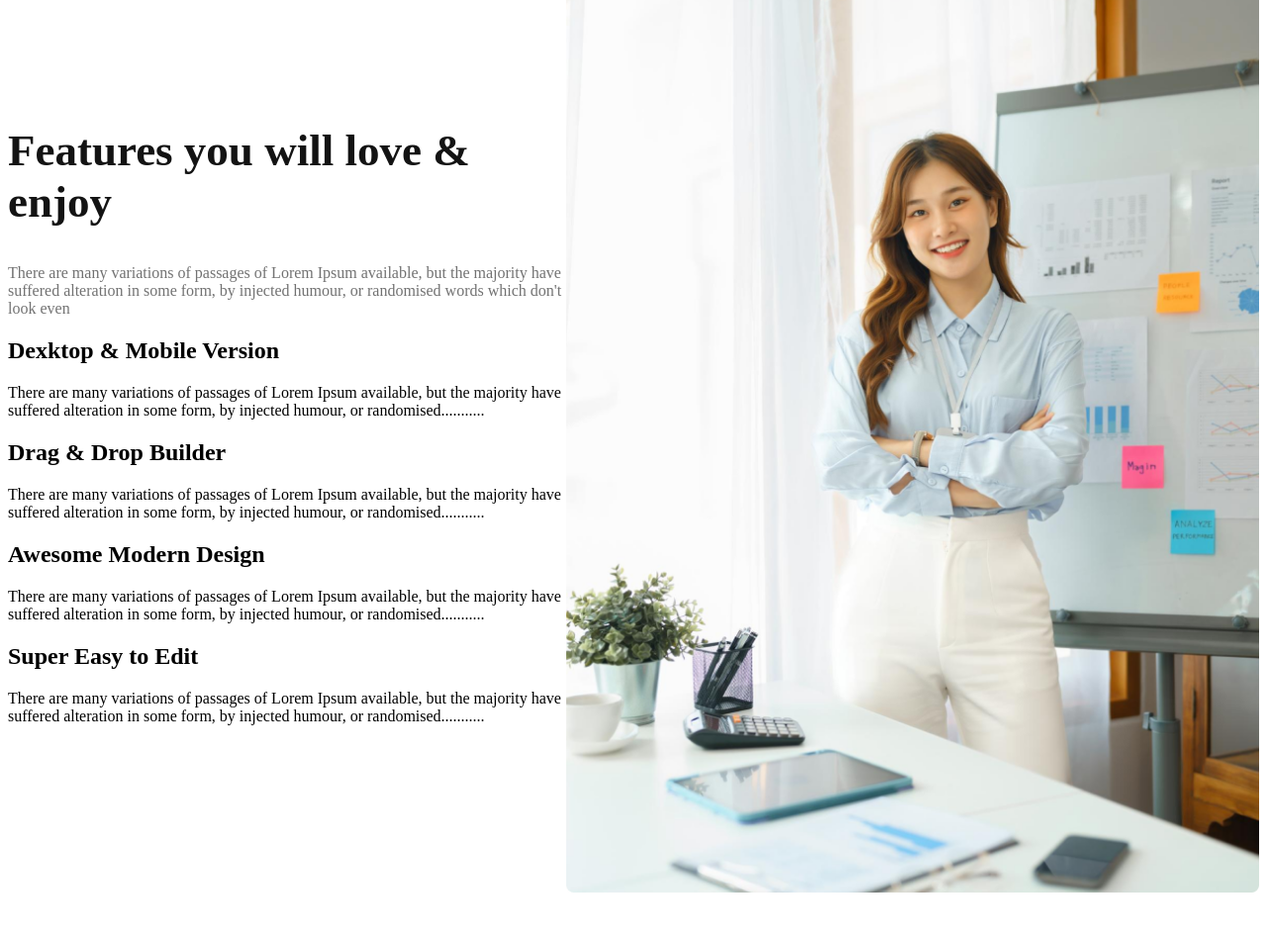
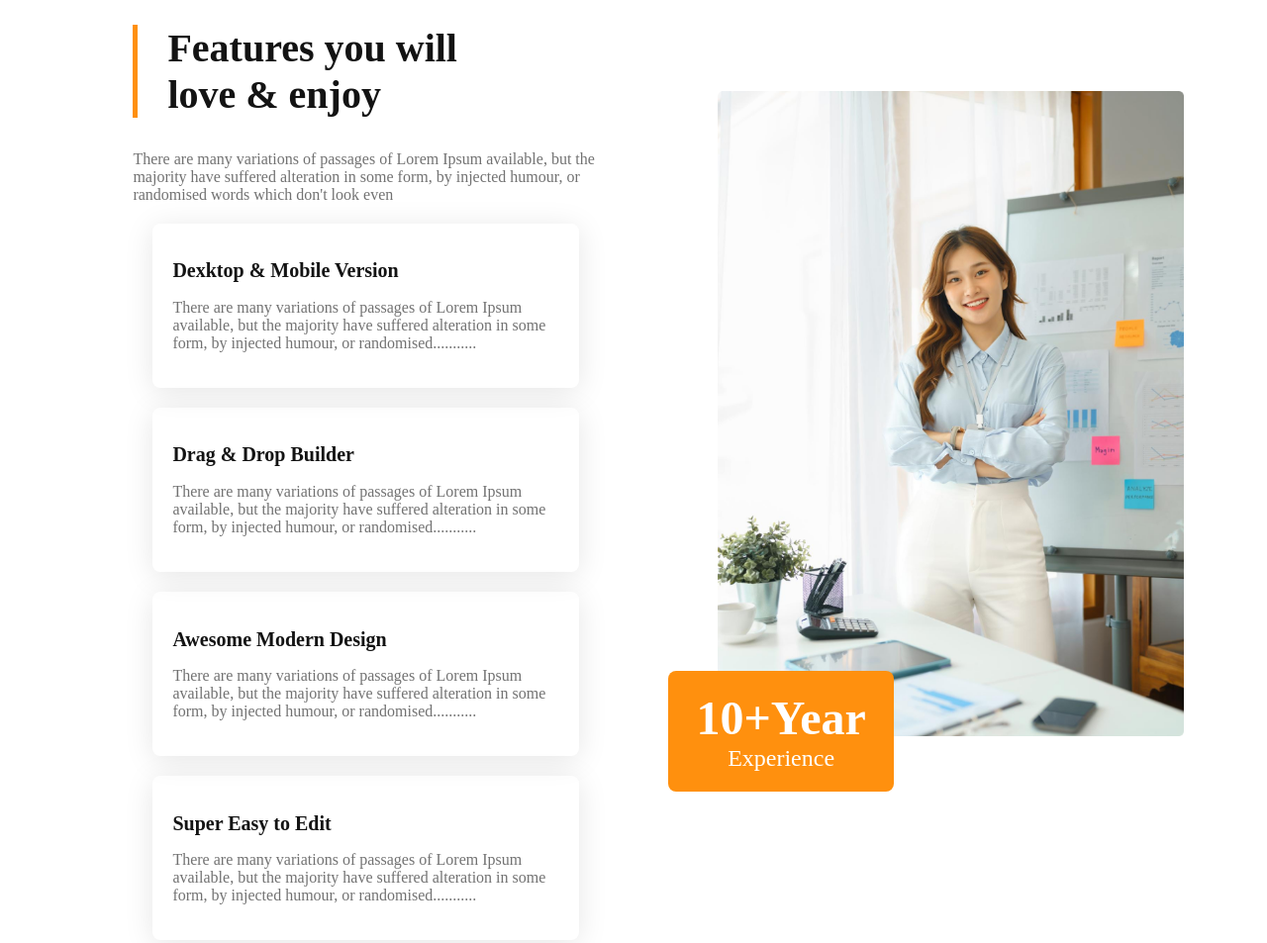
Before and after one commit to Ruma543/G3-ARCHITECH-WEB, a plain HTML site: page index.html in a window 1280 px wide. Shown: the part 1880-2833 px from the top of the page at 99% size. Drawn offline with Linux system fonts and the light colour scheme.

Commit message:
some changes are added

```diff
--- a/index.html
+++ b/index.html
@@ -60,7 +60,7 @@
     <section>
       <div class="feature-container">
         <div class="feature-content">
-          <h2 class="feature-title">Features you will love & enjoy</h2>
+          <h2 class="feature-title">Features you will <br> love & enjoy</h2>
           <p class="feature-description">There are many variations of passages of Lorem Ipsum available, but the
             majority have suffered alteration in some form,
             by injected humour, or randomised words which don't look even</p>
@@ -92,6 +92,10 @@
         </div>
         <div class="feature-img">
           <img class="feature-image" src="architect.png" alt="">
+          <div class="ten-years">
+            <h3>10+Year</h3>
+            <p>Experience</p>
+          </div>
         </div>
       </div>
     </section>
--- a/style.css
+++ b/style.css
@@ -82,9 +82,12 @@ main{
     margin: 70px auto;
 }
 .list-feature{
+   width: 80%;
+  margin: auto;
   display: flex;
   justify-content: space-evenly;
   align-items: center;
+  margin-bottom: 60px;
 }
 .img-section{
   display: grid;
@@ -112,25 +115,78 @@ font-weight: 700;
 }
 /* feature container style */
 .feature-container{
+  width: 80%;
+  margin: auto;
 display: flex;
 justify-content: space-around;
 align-items: center;
+gap: 70px;
+}
+.feature-content{
+  width: 50%;
+}
+.feature-card{
+box-shadow: 0px 4px 30px 0px rgba(0, 0, 0, 0.10);
+  /* padding: 10px;
+  margin: 10px; */
+  padding: 20px;
+  margin: 20px;
+  border-radius: 8px;
+}
+.card-title{
+color: #131313;
+font-size:1.25rem;
+font-weight: 600;
+}
+.card-description{
+color: #727272;
+font-size: 1rem;
+font-weight: 400;
 }
 .feature-title{
   color: #131313;
-font-size: 45px;
+font-size: 2.5rem;
 font-weight: 700;
+border-left:5px solid #FF900E;
+padding-left: 30px;
 }
 .feature-description{
   color: #727272;
-font-size: 16px;
+font-size: 1rem;
 font-weight: 400;
 }
+.feature-img{
+  width: 50%;
+}
 .feature-image{
- width: 700px;
+ width: 100%;
+ margin-left: 50px;
 }
+.ten-years{
+  background-color: #FF900E;
+  width: 40%;
+  text-align: center;
+  position: relative;
+  bottom: 70px;
+  border-radius: 8px;
+  padding: 20px;
+}
+.ten-years>h3{color: #FFF;
+font-size: 3rem;
+font-weight: 700;
+margin: 0;
+}
+.ten-years>p{
+  color: #FFF;
+font-size: 1.5rem;
+font-weight: 500;
+margin: 0;
+}
+
 /* facts style */
 .facts-container{
+   width: 80%;
+  margin: auto;
   padding: 30px;
 }
 .facts-title{
@@ -200,7 +256,8 @@ padding: 30px 40px;
   .nav-container,
   .list-feature,
   .facts-card-container,
-  .our-sponsor-img
+  .our-sponsor-img,
+.feature-container
   {
 flex-direction: column;
   }
@@ -221,6 +278,16 @@ flex-direction: column;
  .our-sponsor-img {
     gap: 20px;
   }
+  .feature-content{
+    width: 100%;
+  }
+  .feature-img{
+    width: 90%;
+    margin: auto;
+  }
+  .ten-years{
+    width: 90%;
+  }
   .footer-description{
     padding:30px ;
 margin: 50px ;
@@ -229,7 +296,8 @@ margin: 50px ;
 /* tablet or medium devices */
 @media screen and (min-width:576px) and (max-width:960px){
    .nav-container, .list-feature,
-  .our-sponsor-img {
+  .our-sponsor-img,
+  .feature-container{
 flex-direction: column;
   }
   header,
@@ -243,6 +311,12 @@ flex-direction: column;
   .img-section{
   grid-template-columns:1fr;
 }
+.feature-content{
+    width: 100%;
+  }
+  .feature-img{
+    width: 100%;
+  }
  .footer-description{
     padding:30px ;
 margin: 50px ;
```
